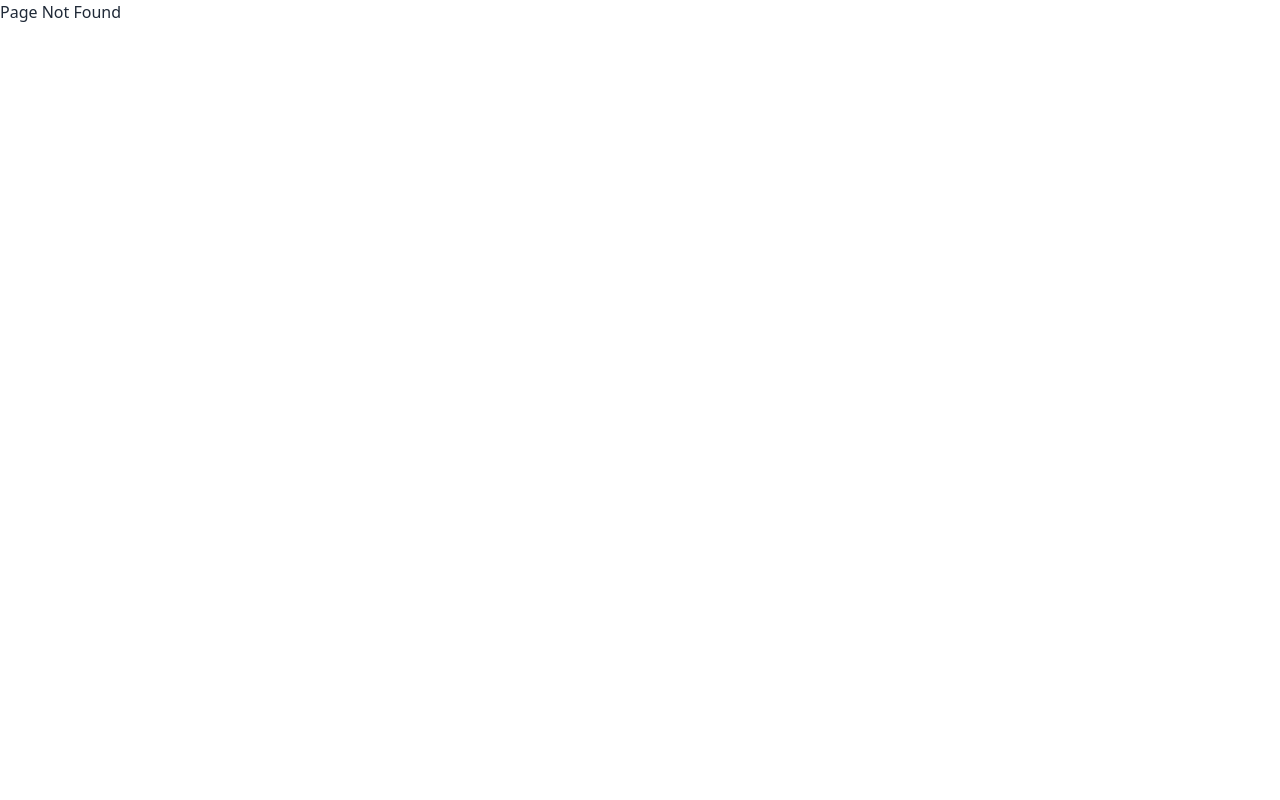
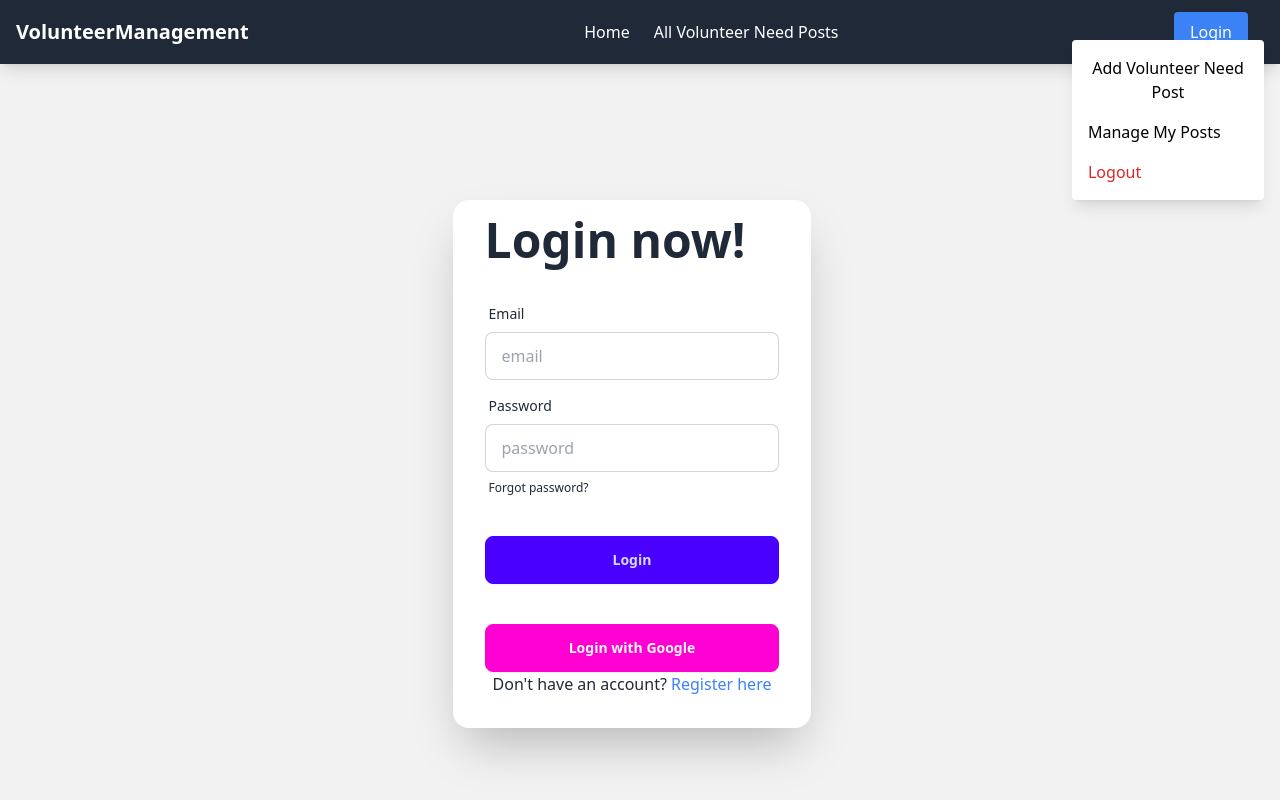
Before and after one commit to SHARIFA-AKHTER/ass-ten-volunteer-management-client, a React (Vite) app: page /login in a window 1280 px wide. Before the commit this address had no page. Shown: the top 800 px of the page. Built offline with nearby package versions, Linux system fonts and the light colour scheme; no server answers.

Commit message:
added an login file

```diff
--- a/package.json
+++ b/package.json
@@ -10,11 +10,13 @@
     "preview": "vite preview"
   },
   "dependencies": {
+    "firebase": "^11.1.0",
     "localforage": "^1.10.0",
     "match-sorter": "^8.0.0",
     "react": "^18.3.1",
     "react-dom": "^18.3.1",
     "react-router-dom": "^7.1.0",
+    "react-toastify": "^11.0.2",
     "sort-by": "^1.2.0"
   },
   "devDependencies": {
--- /dev/null
+++ b/src/Pages/Login/Login.jsx
@@ -0,0 +1,83 @@
+import { useContext } from "react";
+import AuthContext from "../../context/AuthContext";
+import { toast } from "react-toastify";
+
+
+const Login = () => {
+
+    const { createUser, signInWithGoogle} =useContext(AuthContext)
+      const handleGoogleLogin = async () => {
+
+        try {
+            const result = await signInWithGoogle();
+            console.log("Google Login Successful:", result.user);
+            toast.success("Logged in with Google!");
+
+        } catch (error) {
+            toast.error("Google login failed");
+            console.error(error);
+        }
+    };
+
+    const handleLogin = async (e) =>{
+        e.preventDefault();
+        const form = e.target;
+        const email = form.email.value;
+        const password = form.password.value;
+        console.log(email, password);
+        createUser(email, password)
+
+        .then(result=>{
+            console.log(result.user)
+        })
+
+    }
+    return (
+        <div className="hero bg-base-200 min-h-screen">
+        <div className="hero-content flex-col lg:flex-row-reverse">
+          <div className="text-center lg:text-left">
+
+          </div>
+          <div className="card bg-base-100 w-full max-w-sm shrink-0 shadow-2xl">
+          <h1 className="ml-8 mt-4 text-5xl font-bold">Login now!</h1>
+            <form onSubmit={handleLogin} className="card-body">
+              <div className="form-control">
+                <label className="label">
+                  <span className="label-text">Email</span>
+                </label>
+                <input type="email" placeholder="email" name="email"
+                className="input input-bordered" required />
+              </div>
+              <div className="form-control">
+                <label className="label">
+                  <span className="label-text">Password</span>
+                </label>
+                <input type="password" placeholder="password" name="password"
+                className="input input-bordered" required />
+                <label className="label">
+                  <a href="#" className="label-text-alt link link-hover">Forgot password?</a>
+                </label>
+              </div>
+              <div className="form-control mt-6">
+                <button className="btn btn-primary">Login</button>
+              </div>
+              <div className="text-center mt-4">
+              <button type="button" onClick={handleGoogleLogin}
+              className="btn btn-secondary w-full mt-4">
+                  Login with Google
+             </button>
+            <p>
+              Don't have an account?{' '}
+              <a href="/register" className="text-blue-500 hover:underline">
+                Register here
+              </a>
+            </p>
+          </div>
+            </form>
+          </div>
+        </div>
+      </div>
+    );
+};
+
+export default Login;
--- /dev/null
+++ b/src/context/AuthContext.jsx
@@ -0,0 +1,5 @@
+import { createContext } from "react";
+
+const AuthContext = createContext(null);
+
+export default AuthContext;
--- /dev/null
+++ b/src/context/AuthProvider.jsx
@@ -0,0 +1,47 @@
+import React, { useEffect, useState } from 'react';
+import AuthContext from './AuthContext';
+import { createUserWithEmailAndPassword, GoogleAuthProvider, onAuthStateChanged, signInWithPopup } from 'firebase/auth';
+import auth from '../firebase/firebase.init';
+
+const AuthProvider = ({children}) => {
+    const [user,setUser] = useState(null);
+    const [loading, setLoading] = useState(true);
+
+    const createUser = (email, password)=>{
+        setLoading(true);
+        return createUserWithEmailAndPassword(auth,email,password);
+    }
+
+    const signInWithGoogle =()=>{
+        setLoading(true);
+        const provider = new GoogleAuthProvider()
+            return signInWithPopup(auth,provider)
+
+    }
+
+    useEffect(()=>{
+        const unsubscribe = onAuthStateChanged(auth, currentUser =>{
+            setUser(currentUser);
+            console.log('state captured', currentUser)
+            setLoading(false);
+        })
+        return ()=>{
+            unsubscribe();
+        }
+    },[])
+    const authInfo = {
+        user,
+        loading,
+        createUser,
+        signInWithGoogle,
+    }
+    return (
+        <div>
+            <AuthContext.Provider value={authInfo}>
+                {children}
+            </AuthContext.Provider>
+        </div>
+    );
+};
+
+export default AuthProvider;
--- /dev/null
+++ b/src/firebase/firebase.init.js
@@ -0,0 +1,22 @@
+// Import the functions you need from the SDKs you need
+import { initializeApp } from "firebase/app";
+import { getAuth } from "firebase/auth";
+// TODO: Add SDKs for Firebase products that you want to use
+// https://firebase.google.com/docs/web/setup#available-libraries
+
+// Your web app's Firebase configuration
+const firebaseConfig = {
+  apiKey: import.meta.env.VITE_apiKe,
+  authDomain:import.meta.env.VITE_authDomai,
+  projectId:import.meta.env.VITE_projectI,
+  storageBucket:import.meta.env.VITE_storageBucke,
+  messagingSenderId:import.meta.env.VITE_messagingSenderI,
+  appId:import.meta.env.VITE_appId,
+};
+
+// Initialize Firebase
+const app = initializeApp(firebaseConfig);
+
+// Initialize Firebase Authentication and get a reference to the service
+const auth = getAuth(app);
+export default auth;
--- a/src/main.jsx
+++ b/src/main.jsx
@@ -5,9 +5,12 @@ import {
   RouterProvider,
 } from "react-router-dom";
 import router from './router/router.jsx';
+import AuthProvider from './context/AuthProvider.jsx';
 
 createRoot(document.getElementById('root')).render(
   <StrictMode>
-  <RouterProvider router={router} />
+  <AuthProvider>
+    <RouterProvider router={router} />
+  </AuthProvider>
   </StrictMode>,
 )
--- a/src/router/router.jsx
+++ b/src/router/router.jsx
@@ -3,6 +3,7 @@ import {
   } from "react-router-dom";
 import MainLayout from "../layout/MainLayout";
 import Home from "../Pages/Home";
+import Login from "../Pages/Login/Login";
 
   const router = createBrowserRouter([
     {
@@ -14,6 +15,10 @@ import Home from "../Pages/Home";
             path:"/",
             element: <Home></Home>
         },
+        {
+            path:'login',
+            element:<Login></Login>
+        }
       ]
     },
   ]);
--- a/src/shared/Navbar.jsx
+++ b/src/shared/Navbar.jsx
@@ -1,12 +1,16 @@
 
+import React, { useState } from "react";
 import { Link, NavLink, useNavigate } from "react-router-dom";
+// import { AuthContext } from "../context/AuthContext";
 
 const Navbar = () => {
+  //   const { user, logout } = useContext(AuthContext); // Assuming AuthContext provides `user` and `logout`
   const navigate = useNavigate();
+  const [isMenuOpen, setIsMenuOpen] = useState(false); // State to handle mobile menu toggle
 
-  const toggleMenu = () => {
-    const menu = document.getElementById("mobile-menu");
-    menu.classList.toggle("hidden");
+  const handleLogout = () => {
+    // logout();
+    navigate("/login"); // Redirect to login page after logout
   };
 
   return (
@@ -14,53 +18,55 @@ const Navbar = () => {
       <div className="container mx-auto flex justify-between items-center px-4 py-3">
         {/* Logo/Website Name */}
         <Link to="/" className="text-xl font-bold hover:text-gray-300">
-          VolunteerConnect
+          VolunteerManagement
         </Link>
 
-        {/* Hamburger Menu (For Mobile) */}
-        <div className="lg:hidden">
+        {/* Hamburger Menu (Mobile) */}
         <button
-            id="menu-button"
-            className="text-white focus:outline-none focus:ring-2 focus:ring-blue-500"
-            onClick={toggleMenu}
+          onClick={() => setIsMenuOpen(!isMenuOpen)}
+          className="lg:hidden text-gray-200 hover:text-white focus:outline-none"
         >
           <svg
-              className="w-6 h-6"
             xmlns="http://www.w3.org/2000/svg"
             fill="none"
             viewBox="0 0 24 24"
+            strokeWidth="2"
             stroke="currentColor"
+            className="w-6 h-6"
           >
             <path
               strokeLinecap="round"
               strokeLinejoin="round"
-                strokeWidth={2}
-                d="M4 6h16M4 12h16M4 18h16"
+              d="M4 6h16M4 12h16m-7 6h7"
             />
           </svg>
         </button>
-        </div>
 
         {/* Navigation Links */}
         <ul
-          id="mobile-menu"
-          className="hidden lg:flex lg:space-x-6 flex-col lg:flex-row absolute lg:static bg-gray-800 w-full lg:w-auto left-0 top-full lg:top-auto lg:items-center lg:mt-0 mt-3 lg:space-y-0 space-y-2 px-4 lg:px-0 z-40"
+          className={`lg:flex lg:space-x-6 ${
+            isMenuOpen ? "block" : "hidden"
+          } absolute lg:static top-16 left-0 w-full lg:w-auto bg-gray-800 lg:bg-transparent lg:flex-row flex-col lg:items-center`}
         >
-          <li>
+          <li className="lg:mb-0 mb-2">
             <NavLink
               to="/"
               className={({ isActive }) =>
-                `hover:text-gray-300 ${isActive ? "text-blue-400" : ""}`
+                `block px-4 py-2 lg:px-0 lg:py-0 hover:text-gray-300 ${
+                  isActive ? "text-blue-400" : ""
+                }`
               }
             >
               Home
             </NavLink>
           </li>
-          <li>
+          <li className="lg:mb-0 mb-2">
             <NavLink
               to="/all-posts"
               className={({ isActive }) =>
-                `hover:text-gray-300 ${isActive ? "text-blue-400" : ""}`
+                `block px-4 py-2 lg:px-0 lg:py-0 hover:text-gray-300 ${
+                  isActive ? "text-blue-400" : ""
+                }`
               }
             >
               All Volunteer Need Posts
@@ -70,12 +76,46 @@ const Navbar = () => {
 
         {/* Conditional Login/Logout */}
         <div className="flex items-center space-x-4">
+          {/* {!user ? ( */}
           <button
             onClick={() => navigate("/login")}
-            className="bg-blue-500 hover:bg-blue-600 text-white px-4 py-2 rounded transition-all duration-300 ease-in-out text-sm md:text-base lg:text-lg"
+            className="bg-blue-500 hover:bg-blue-600 text-white px-4 py-2 rounded"
           >
             Login
           </button>
+          {/* ) : ( */}
+          <div className="relative">
+            {/* User Photo */}
+            {/* <img
+                src={user.photoURL}
+                alt="User"
+                className="w-10 h-10 rounded-full cursor-pointer hover:ring-2 ring-blue-500"
+                title={user.displayName}
+              /> */}
+
+            {/* Dropdown Menu */}
+            <div className="absolute right-0 mt-2 bg-white text-black shadow-lg rounded py-2 w-48 hidden lg:block">
+              <button
+                onClick={() => navigate("/add-post")}
+                className="block px-4 py-2 hover:bg-gray-100"
+              >
+                Add Volunteer Need Post
+              </button>
+              <button
+                onClick={() => navigate("/manage-posts")}
+                className="block px-4 py-2 hover:bg-gray-100"
+              >
+                Manage My Posts
+              </button>
+              <button
+                onClick={handleLogout}
+                className="block px-4 py-2 hover:bg-gray-100 text-red-600"
+              >
+                Logout
+              </button>
+            </div>
+          </div>
+          {/* )} */}
         </div>
       </div>
     </nav>
```
Also changed, not shown: src/shared/Footer.jsx (indentation only), 1 other file (tests, documents, lock files or other folders). Lines whose indentation alone changed are shown as unchanged.
